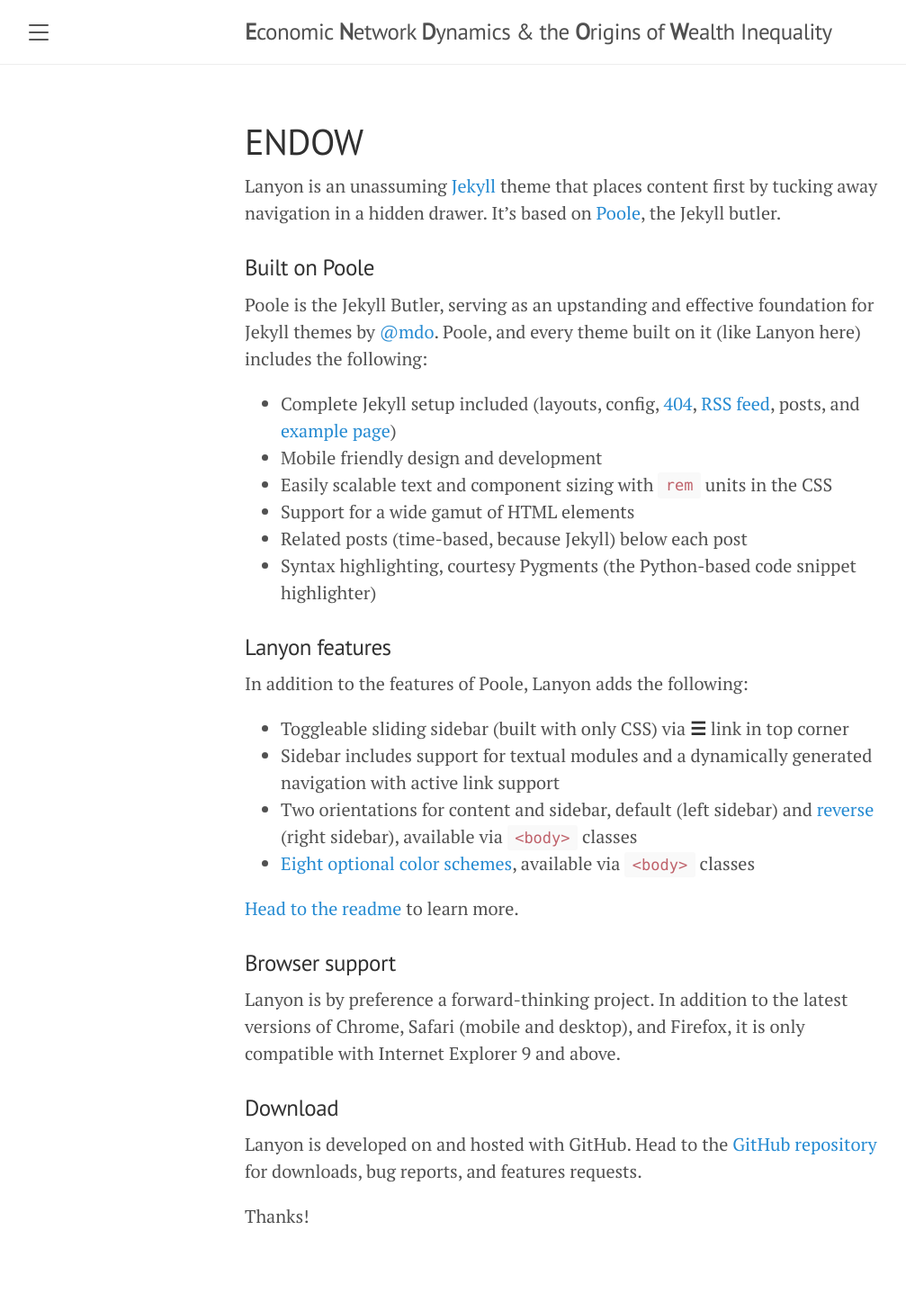
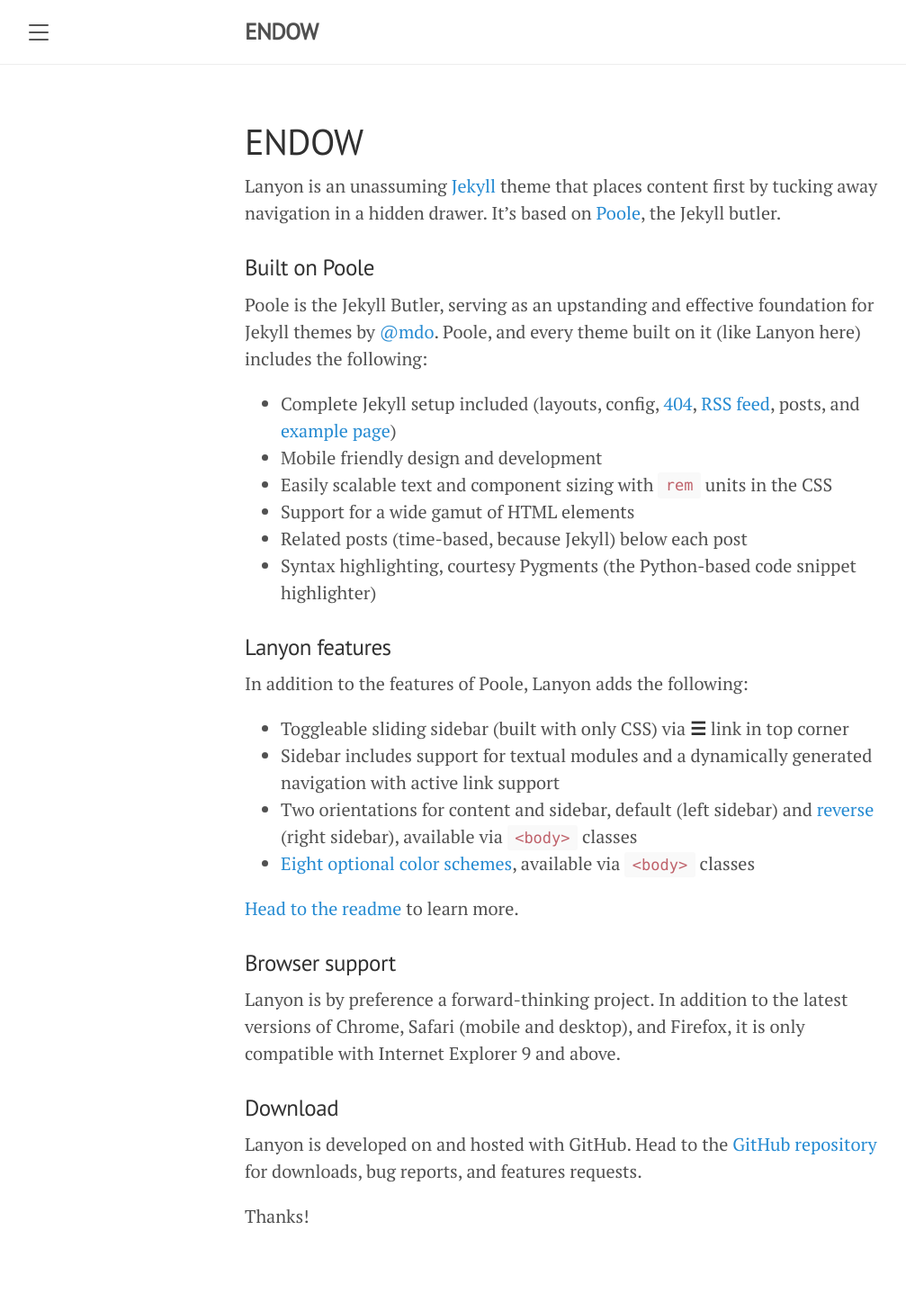
Before and after one commit to endowproject/endowproject.github.io, a Jekyll site: the page built from index.md, in a window 1280 px wide. Shown: the whole page at 90% size, without its empty margins (8-1015 px from the left). Built offline with Jekyll 4.4.1, drawn with Linux system fonts in a browser that asks for light colours.

Commit message:
Update default.html

```diff
--- a/_layouts/default.html
+++ b/_layouts/default.html
@@ -13,7 +13,7 @@
       <div class="masthead">
         <div class="container">
           <h3 class="masthead-title">
-            <a href="{{ site.baseurl }}/" title="Home"><b>E</b>conomic <b>N</b>etwork <b>D</b>ynamics & the <b>O</b>rigins of <b>W</b>ealth Inequality</a>
+            <a href="{{ site.baseurl }}/" title="Home"><b>ENDOW</b></a>
           </h3>
         </div>
       </div>
```
